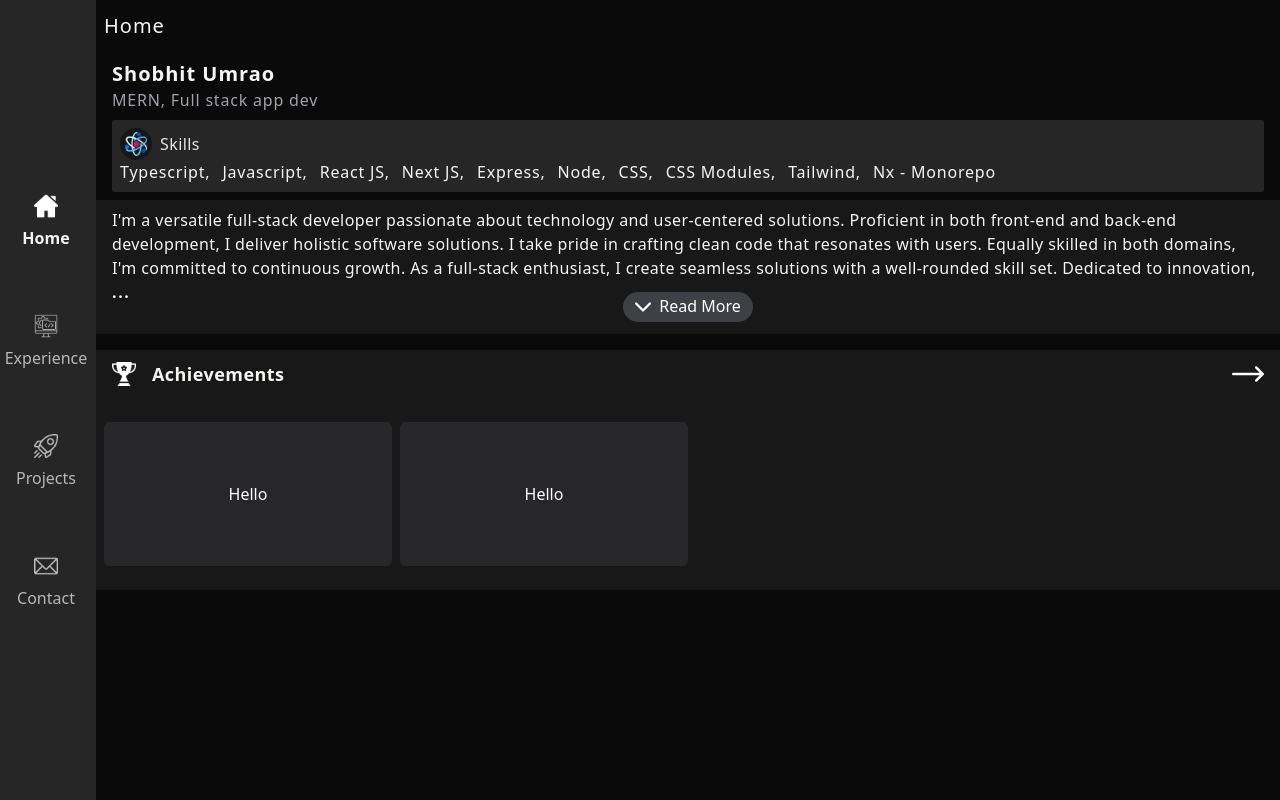
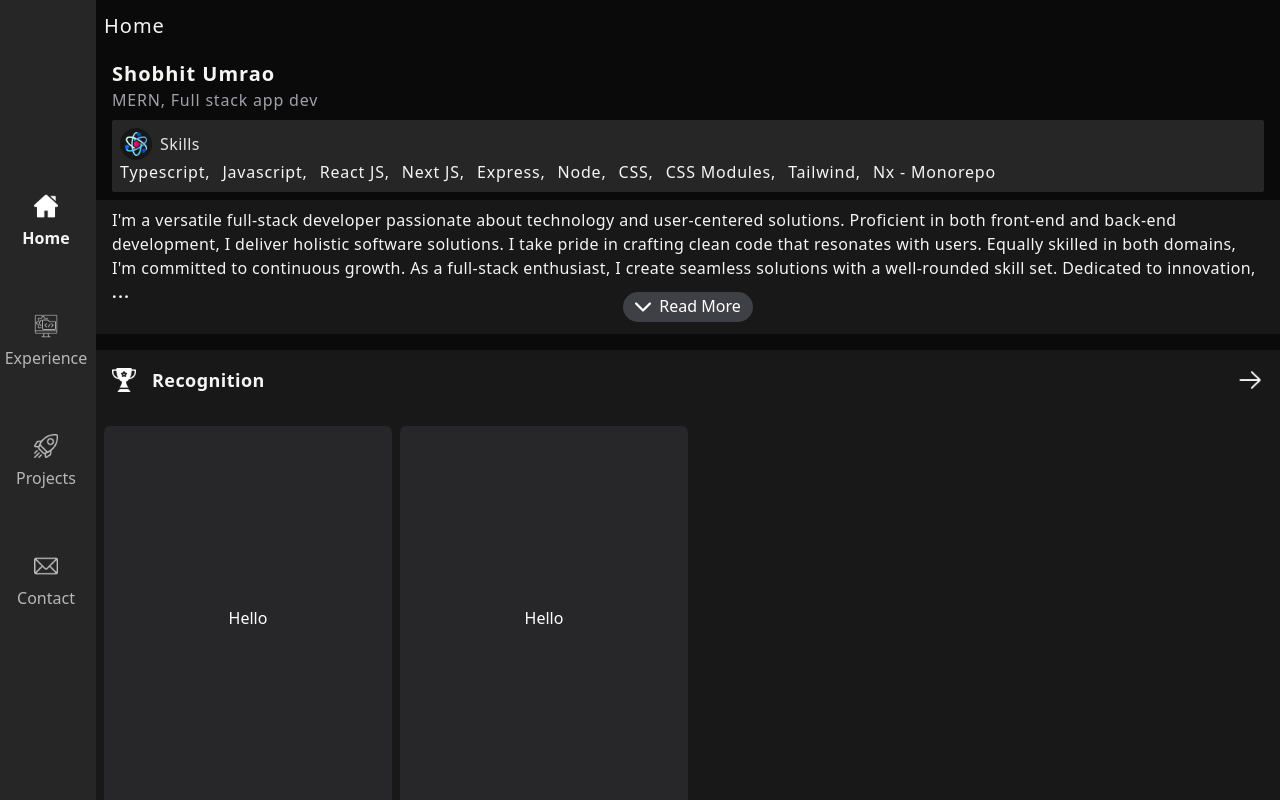
Before and after one commit to orpic/main-website, a React (Vite) app: page / in a window 1280 px wide. Built offline with nearby package versions, Linux system fonts and the light colour scheme.

Commit message:
Auto-commit, message:- card ui
  M  src/assets/images/files/arrowLineRight.png
  M  src/pages/Homepage.tsx

```diff
--- a/src/pages/Homepage.tsx
+++ b/src/pages/Homepage.tsx
@@ -45,21 +45,21 @@ const Homepage = () => {
       </div>
       <Description />
       {/* Achievement block start*/}
-      <div className="w-full bg-neutral-800/50 py-2 mt-4">
+      <div className="w-full bg-neutral-800/50 py-4 mt-4">
         {/* Heading Start*/}
         <div className="flex items-center gap-x-4 text-lg  px-4 ">
           <img className="h-6" src={images.achievementTrophy} alt="" />
-          <h2 className="font-semibold tracking-wide">Achievements</h2>
-          <img className="h-8 ml-auto" src={images.arrowLineRight} alt="" />
+          <h2 className="font-semibold tracking-wide">Recognition</h2>
+          <img className="h-7 ml-auto" src={images.arrowLineRight} alt="" />
         </div>
         {/* Heading End*/}
         {/* Card scroller start*/}
         <div className="w-full mt-4 px-2 overflow-x-auto  flex gap-x-2 no-scrollbar">
           {/* The actual card start*/}
-          <div className="w-72 my-4 h-36  bg-zinc-800  rounded-md  flex items-center justify-center  flex-shrink-0 text-white">
+          <div className="w-72 my-4 h-96  bg-zinc-800  rounded-md  flex items-center justify-center  flex-shrink-0 text-white">
             Hello
           </div>
-          <div className="w-72 my-4 h-36  bg-zinc-800  rounded-md  flex items-center justify-center  flex-shrink-0 text-white">
+          <div className="w-72 my-4 h-96  bg-zinc-800  rounded-md  flex items-center justify-center  flex-shrink-0 text-white">
             Hello
           </div>
           {/* The actual card end*/}
```
Also changed, not shown: src/assets/images/files/arrowLineRight.png.
